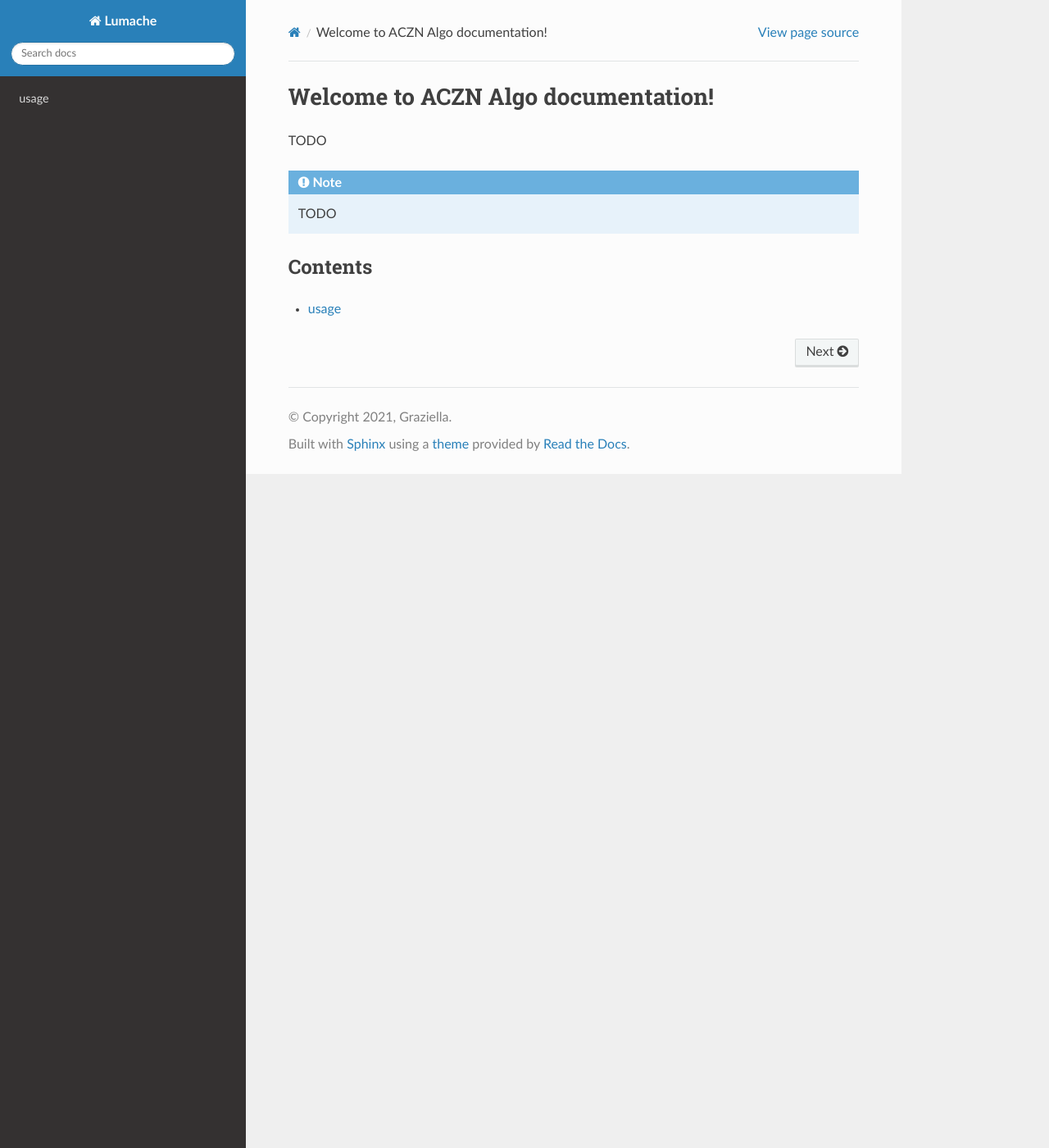
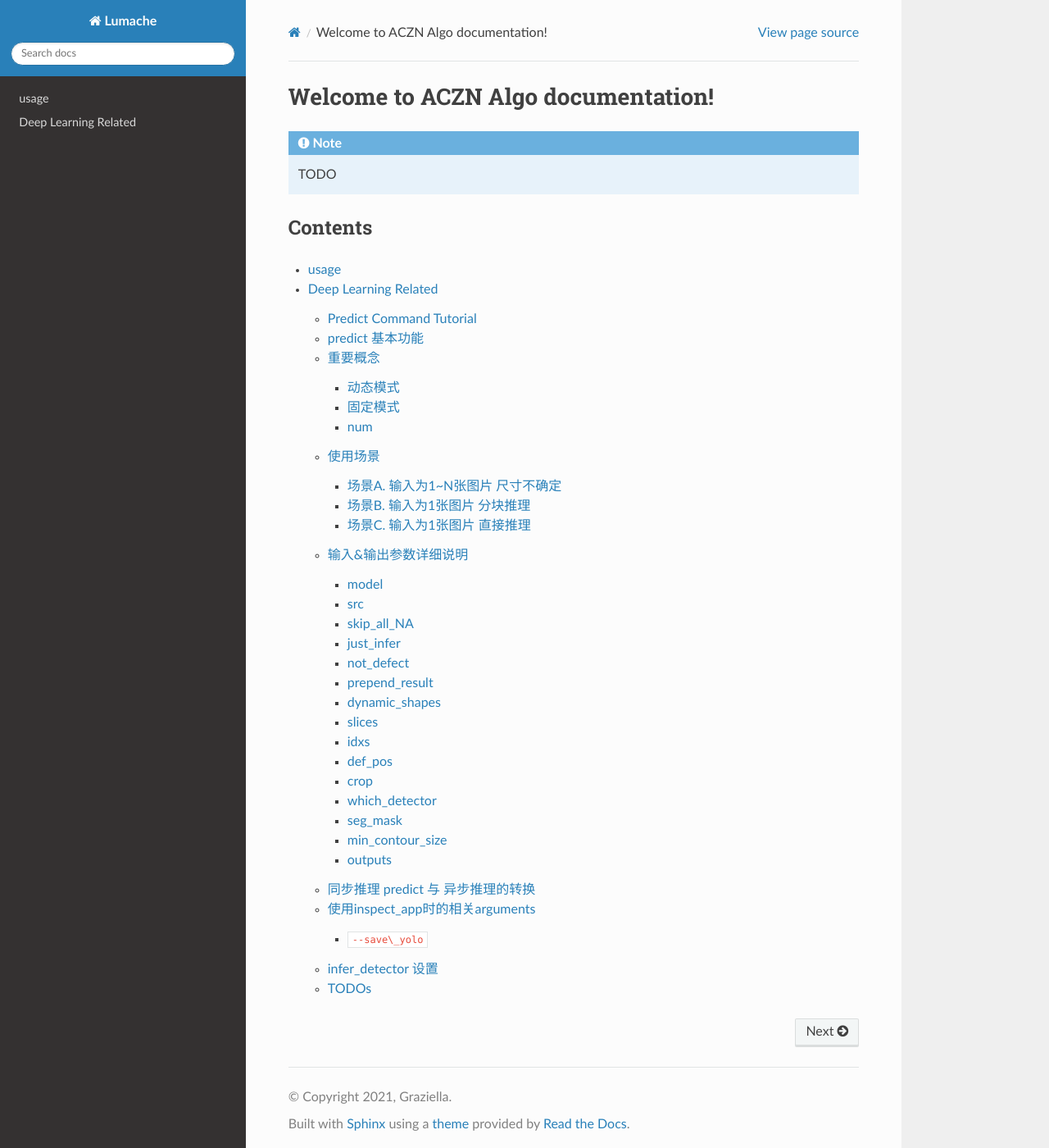
Before and after one commit to pejoypan/aczn-algo-docs, a Sphinx documentation site: the page built from docs/source/index.rst, in a window 1280 px wide and 1400 px high. Shown: the whole window at 82% size. Built offline with Sphinx 7.4.7 and the Read the Docs theme 3.1.0, drawn with Linux system fonts in a browser that asks for light colours; some of the changed lines change nothing that is shown.

Commit message:
upload predict-command-tutorial

````diff
--- /dev/null
+++ b/docs/source/deeplearning/index.rst
@@ -0,0 +1,6 @@
+Deep Learning Related
+=========
+
+.. toctree::
+
+   predict-command-tutorial
--- /dev/null
+++ b/docs/source/deeplearning/predict-command-tutorial.md
@@ -0,0 +1,335 @@
+# Predict Command Tutorial
+# predict 基本功能
+```
+    - predict:
+        model: model              # 在此处指定模型(infer_models中路径的stem)，支持tag
+        src: [image]              # 输入图像
+        # src: [img0, img1, img2] # or 图像组
+        skip_all_NA: true         # 配置是否跳过全部NA的情况
+        just_infer: false         # 配置报缺陷还是只推理
+        not_defect: [class_0, class_1, ...]  # 指定哪些不当作 defect
+        prepend_result: false     # if true，将结果插入到最前而不是最后
+        dynamic_shapes: false     # 定义每个slice的尺寸是动态还是固定
+        slices:                   # 定义 slices，支持tag
+          - [x, y, w, h]
+          - [x, y, w, h]
+        idxs: [0, 1, 2, ...]      # 配置小图/slice与结果的映射关系，支持tag
+        def_pos: [top, btm, ...]  # 定义每个slice的位置str，只在片剂检中使用
+        crop:                     # 调试用，用于将prediction裁切并存储为png
+          save: true/false        # crop save 开关
+          padding: 5              # crop save 时的 padding
+        which_detector: xxxx_detector # 指定 detectors.yaml 中的 key
+        seg_mask: image_xxxx      # 如果存在，会将预测结果绘制在 image_xxxx 上
+        min_contour_size: 10      # save yolo 时使用，用于控制最小的contour
+        outputs: [out0, out1, out2, ...]     # 输出的 InferObject
+        def_src: image            # 缺陷绘制源
+        def_img: image_defect     # 缺陷绘制画布
+```
+# 重要概念
+## 动态模式
+> 输入图片为1~n个，图片尺寸不固定。多张图片batch推理
+
+当满足下列任一条件时进入动态模式：
+- src.size > 1
+- dynamic\_shapes == true
+
+## 固定模式
+> 输入图片必须为1个，图片固定为slice设置的尺寸。裁切后多张图片batch推理
+
+当满足下列全部条件时进入固定模式：
+- src.size == 1
+- dynamic\_shapes == false
+
+## num
+> 指单次提交推理的图片数量
+
+固定模式下：`num == slices.size`
+
+动态模式下：`num == src.size`
+
+# 使用场景
+## 场景A. 输入为1~N张图片 尺寸不确定
+> 如胶囊正面检、胶囊侧面检、片剂正面检、片剂侧面检。图片由前序步骤抠出来
+
+最小实现：
+```
+    - predict:
+        src: [img0, img1, img2, img3]
+        idxs: [0, 1, 2, 3]
+        model: best
+        def_src: image
+        def_img: image_def
+
+```
+## 场景B. 输入为1张图片 分块推理
+> 如泡罩检、数粒线、透明胶囊。结果可以是单通道也可以是多通道
+
+最小实现：
+```
+    - predict:
+        src: [image]
+        slices:
+          - [0, 0, 640, 640]
+          - [560, 0, 640, 640]
+          - [0, 560, 640, 640]
+          - [560, 560, 640, 640]
+        idxs: [0, 1, 2, 3]
+        model: best
+        def_src: image
+        def_img: image_def
+```
+## 场景C. 输入为1张图片 直接推理
+最小实现：
+```
+    - predict:
+        src: [image]
+        slices:
+          - [0, 0, image.width, image.height]
+        idxs: [0]
+        model: best
+        def_src: image
+        def_img: image_def
+```
+
+# 输入&输出参数详细说明
+## model
+> 输入，用于标志该command要使用的模型，输入路径的stem
+
+比如在 init node 中：
+```
+init:
+  infer_models:
+    - C:/opt/aczn_models/best_yolov8n.yaml
+```
+则这里填 `model: best\_yolov8n`
+
+> [!NOTE]
+>
+> command 并不负责模型的初始化工作
+>
+> 模型的初始化统一在 InspectProcessor::initialize\_generic 中进行
+>
+> command 只是根据名字，取得对应 model 的指针
+
+- 该关键字支持tag
+
+## src
+> 输入，用于标志输入图片的名字，必须为 sequence 格式
+
+> [!NOTE]
+>
+> 动态模式下，num == src.size
+>
+
+- 单张输入：`src: [image]`
+- 多张输入：`src: [img0, img1, img2]`
+
+## skip\_all\_NA
+> 此项开启时，当前序flow判定所有通道都为NA时，直接跳过
+
+- bool 型，可填 true or false
+- 默认为 true
+
+## just\_infer
+> 此项开启时，command只做推理，不修改m_result_
+
+- bool 型，可填 true or false
+- 默认为 false
+- 开启时：
+    - 不会修改 m\_result\_
+    - 会将 predictions 以 InferObject 形式放入 outputs 节点
+
+## not\_defect
+> 用于标志哪些class不作为缺陷处理
+
+- 默认为空
+- 标准格式：`not\_defect: [class\_0, class\_1, …]`
+- not\_defect内的class：
+    - 不会画在画布上
+    - 不会进入 m\_result\_
+    - 会进入 outputs (如果存在)
+
+## prepend\_result
+> 若此项开启，在修改m_result_时，预测的结果会插入到头部，而不是尾部
+
+- bool 型，可填 true or false
+- 默认为 false
+
+## dynamic\_shapes
+> 此项开启时，强制进入动态模式
+
+- bool型，可填 true or false
+- 无默认值，没有该节点时不会触发相关逻辑
+
+## slices
+> 在固定模式下，用于将输入的单张图片切成多份
+
+- **只在固定模式下使用**
+- 固定模式下必须输入，动态模式下会直接忽略
+- 支持 tag
+- 内部逻辑：
+    - slices.size 会赋值给 num
+    - 裁切时，只会取合法的slice，如果遇到out of的情况，会报错并 return false
+    - 如果存在合法的def\_pos，会修改对应的 m\_tablet\_bbox (用于跑马灯显示)
+- 标准格式:
+
+```yaml
+  slices:
+  - [x, y, w, h]
+  - [x, y, w, h]
+```
+
+
+## idxs
+> 用于标志每张图片/每个slice所属的通道，以修改m_result_中对应的位置
+
+- 支持 tag
+- 如果节点存在，长度必须 == num
+- 默认为: [0, 0, …, 0] (num个)
+- 标准格式：
+```
+idxs: [0, 1, 2, ...] # size == num
+```
+- 动态模式下，映射src中元素的index
+- 固定模式下，映射slices中元素的index
+
+## def\_pos
+> 标志每张图片/每个slice对应的def_pos，目前仅用于TCIM跑马灯显示效果
+
+- 支持 tag
+- 如果节点存在，长度必须 == num
+- 默认为空
+- 标准格式：
+```
+def_pos: [top, bottom, ...]
+```
+
+## crop
+> 用于 crop_save 辅助功能，将prediction裁切并存储为png
+
+```
+crop:
+  save: true/false  # bool 型开关，默认为false
+  padding: 5        # 边界 padding 的像素尺寸，默认为0
+```
+存储格式：`basename-s<slice\_id>-<box>.png`
+
+> [!WARNING]
+>
+> 2025-06-04 目前应该存在bug，会将所有predictions都裁切保存，而不是filter后的
+
+## which\_detector
+> 用于指定该command在 detector#.yaml中对应哪个detector
+
+如果该节点不存在，默认为 `infer\_detector`
+
+## seg\_mask
+> 用于输出一张绘制着预测结果的mask
+
+标准格式：`seg\_mask: predict\_mask`
+如果该节点存在，每次执行时：
+1. 会生成一张8UC1的图像，放在 `m\_container[predict\_mask]` 中
+2. 对图像清零 （全部赋0）
+3. 对于不同的模型：
+    1. 分割模型：绘制轮廓（填充）
+    2. 检测模型：绘制方框（填充）
+4. 绘制使用的灰度为 `255 - label\_id`
+    > 即，对于class_0，以255绘制；对于class_1，以254绘制；…
+
+
+## min\_contour\_size
+> 仅用于分割模型的save_yolo功能，滤掉尺寸较小的contour
+
+- 默认值： 0
+
+## outputs
+> 用于 just_infer 或 not_defect 不为空模式下，输出 InferObject 的接口
+
+- 数量应 == num
+- 默认为空，即不使用
+- 满足以下**任一**条件时，将会向其放入 pass filter 的 predictions：
+    - command 工作在 just\_infer 模式
+    - 该 class 不是defect (not\_defect 中包含该 prediction 的 label)
+
+**InferObject**
+
+定义:
+
+> 某张图片/某个slice的所有推理结果
+
+成员：
+
+- vector<InferOutput>
+- roi
+- InferOutput 定义：
+    - int label\_id
+    - float confidence
+    - Rect box
+    - contours
+    - string class\_name
+    - Scalar color
+
+用法举例：
+- 数量检测：搭配 validate\_detection\_box
+- 尺寸检测：透明空胶囊的box被检查出来后，检测其高度宽度
+
+
+# 同步推理 predict 与 异步推理的转换
+> [!NOTE]
+>
+> 所有 predict 支持的选项，异步推理command也同步支持
+
+假设现有同步模式flow:
+
+```
+    - predict:
+        model: best
+        src: [img0, img1, img2]
+        idxs: [0, 1, 2]
+        def_src: image
+        def_img: image_def
+```
+下面的异步command与之等价：
+```
+    - async_infer_submit:
+        INTERNAL_ENGINE_KEY: async_engine
+        model: best
+        uuid: 0
+        src: [img0, img1, img2]
+        idxs: [0, 1, 2]
+
+    - do something ...
+
+    - async_infer_fetch:
+        INTERNAL_ENGINE_KEY: async_engine
+        uuid: 0
+        src: [img0, img1, img2]  # save_yolo 模式下会用到
+        def_src: image
+        def_img: cap_defect
+```
+- async\_infer\_submit:
+    - 负责engine的初始化，因此应带上所有的参数选项
+    - 负责提交推理请求
+- async\_infer\_fetch：
+    - 负责获取推理结果
+- 每对 command 以下参数必须一致：
+    - `INTERNAL\_ENGINE\_KEY `保证其使用同一个engine
+    - `uuid ` 用于保证task的唯一性 （范围0~9）
+
+
+---
+
+# 使用inspect\_app时的相关arguments
+
+## `--save\_yolo`
+参见 [使用 inspect\_app 将 predictions 保存为 yolo 格式](https://pejoypan.any.org/inspect-app-save-yolo)
+
+# infer\_detector 设置
+
+参见 [https://pejoypan.any.org/infer-detector](https://pejoypan.any.org/infer-detector)
+
+# TODOs
+
+- 合并 counting\_machine 分支的优化改动
+- 统一 fixed\_roi 和 dynamic\_shapes
+- 统一 just\_infer 和 not\_defect
--- a/docs/source/index.rst
+++ b/docs/source/index.rst
@@ -1,8 +1,6 @@
 Welcome to ACZN Algo documentation!
 ===================================
 
-
-TODO
 
 .. note::
 
@@ -14,3 +12,4 @@
 .. toctree::
 
    usage
+   deeplearning/index
````
